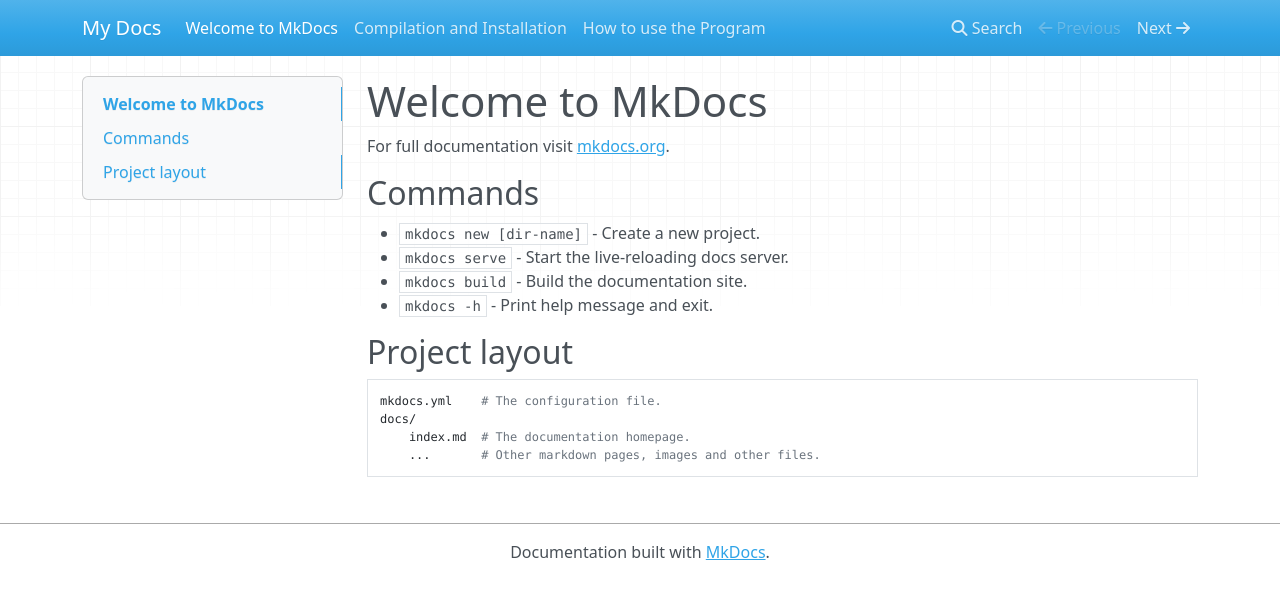
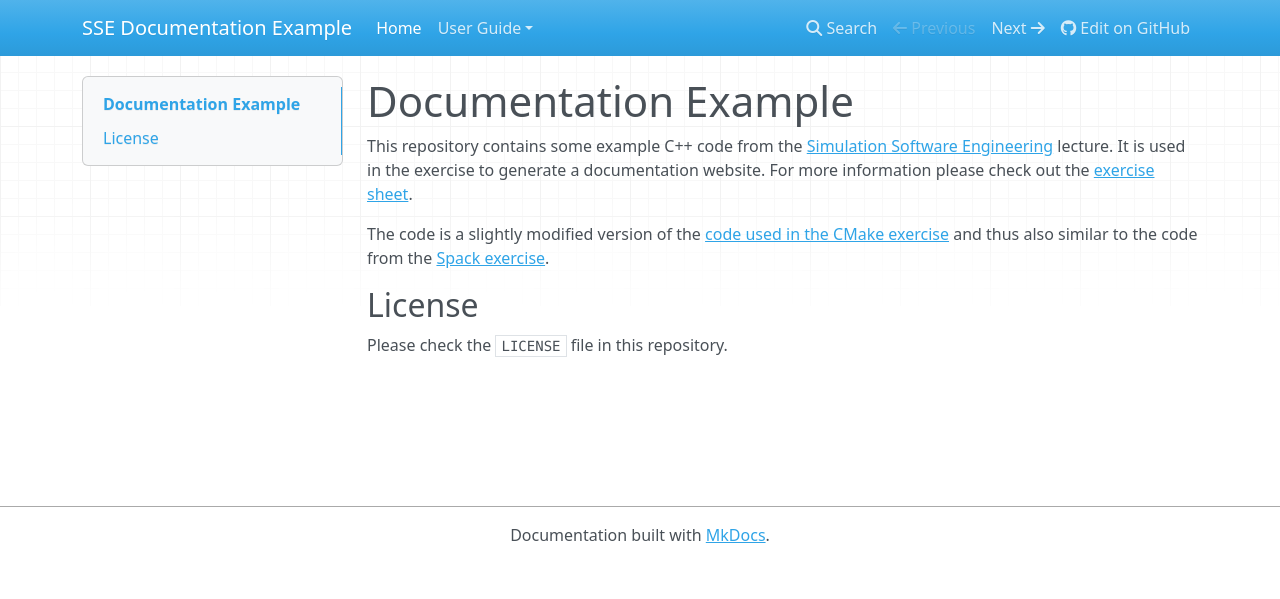
Before and after one commit to axelschacher/sse-mkdocs-exercise, an MkDocs documentation site: the page built from docs/index.md, in a window 1280 px wide. Shown: the top 599 px of the page. Built offline with MkDocs 1.6.1, drawn with Linux system fonts in a browser that asks for light colours; nearby versions of some CDN libraries.

Commit message:
fill with meaningful content

```diff
--- a/docs/index.md
+++ b/docs/index.md
@@ -1,17 +1,9 @@
-# Welcome to MkDocs
+# Documentation Example
 
-For full documentation visit [mkdocs.org](https://www.mkdocs.org).
+This repository contains some example C++ code from the [Simulation Software Engineering](simulation-software-engineering.github.io/homepage/) lecture. It is used in the exercise to generate a documentation website. For more information please check out the [exercise sheet](https://github.com/Simulation-Software-Engineering/Lecture-Material/blob/main/04_documentation/tools_exercise.md).
 
-## Commands
+The code is a slightly modified version of the [code used in the CMake exercise](https://github.com/Simulation-Software-Engineering/cmake-exercise) and thus also similar to the code from the [Spack exercise](https://github.com/Simulation-Software-Engineering/Lecture-Material/blob/main/03_building_and_packaging/spack_exercise.md).
 
-* `mkdocs new [dir-name]` - Create a new project.
-* `mkdocs serve` - Start the live-reloading docs server.
-* `mkdocs build` - Build the documentation site.
-* `mkdocs -h` - Print help message and exit.
+## License
 
-## Project layout
-
-    mkdocs.yml    # The configuration file.
-    docs/
-        index.md  # The documentation homepage.
-        ...       # Other markdown pages, images and other files.
+Please check the `LICENSE` file in this repository.
--- a/mkdocs.yml
+++ b/mkdocs.yml
@@ -1 +1,12 @@
-site_name: My Docs
+site_name: SSE Documentation Example
+
+nav:
+  - Home: 'index.md'
+  - 'User Guide':
+    - 'Installation': 'compilation-and-installation.md'
+    - 'Getting Started': 'how-to.md'
+
+repo_url: https://github.com/axelschacher/sse-mkdocs-exercise
+edit_uri: edit/main/docs/
+
+site_author: axelschacher
```
